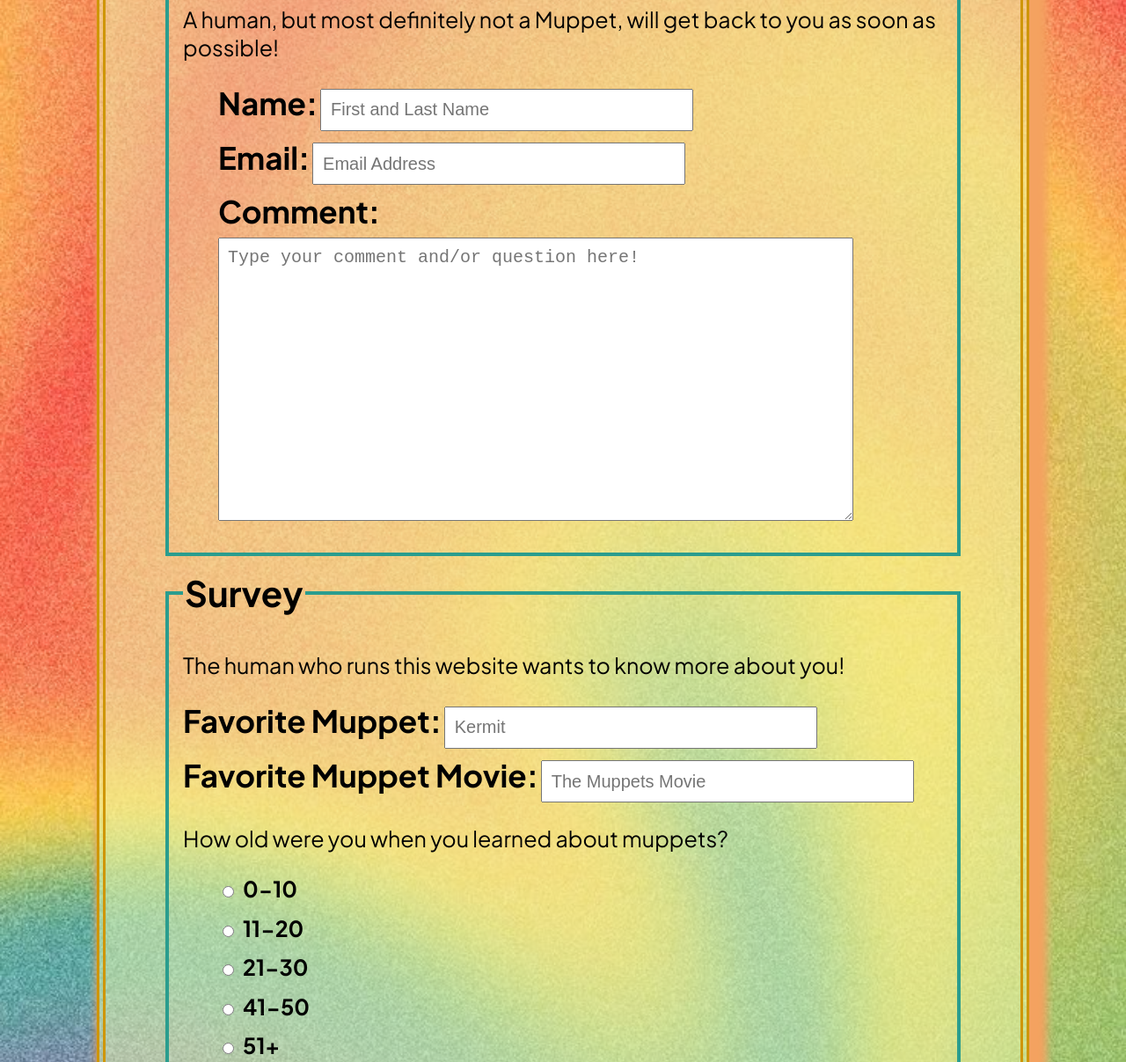
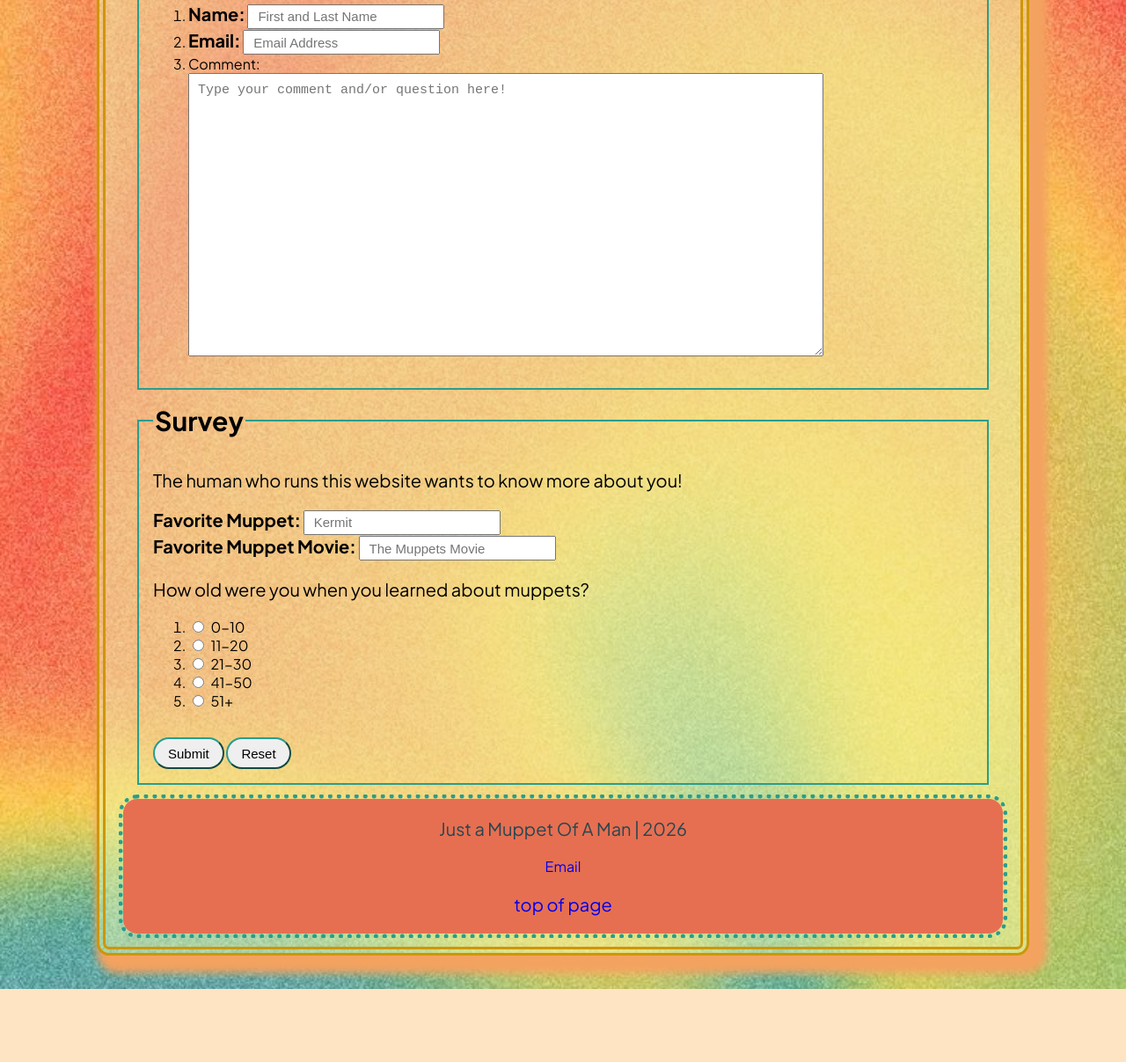
Before and after one commit to rosekatherineh/CAWT-Server, a plain HTML site: page finalproject/contactform.html in a window 1280 px wide. Shown: the part 420-1627 px from the top of the page at 88% size. After the commit the page ends 1544 px from the top, so only its background shows below. Drawn offline with Linux system fonts and the light colour scheme.

Commit message:
updated changes on website

```diff
--- a/finalproject/contactform.html
+++ b/finalproject/contactform.html
@@ -9,90 +9,84 @@
     <link rel="preconnect" href="https://fonts.gstatic.com" crossorigin>
     <link href="https://fonts.googleapis.com/css2?family=Plus+Jakarta+Sans:ital,wght@0,200..800;1,200..800&display=swap"
         rel="stylesheet">
-    <link rel="stylesheet" href="style.css">
+    <link rel="stylesheet" type="text/css" href="style.css">
     <style>
-        li {
-            list-style-type: none;
-            margin: 0.5em 0;
-        }
-
         fieldset {
-            border: 4px solid rgba(42, 157, 142);
-            padding: 1em;
-            margin: 1em 3em 1em 3em;
+            border: 2px solid rgba(42, 157, 142);
+            padding: 1em 1em 1em 1em;
+            margin: 1em 1em 1em 1em;
         }
 
         legend {
-            font-size: 40px;
+            font-size: 30px;
             font-weight: bolder;
         }
 
         label {
-            font-size: 35px;
+            font-size: 20px;
             font-weight: bold;
         }
 
         p {
-            font-size: 25px;
+            font-size: 20px;
         }
 
         placeholder {
-            font-size: 20px;
+            font-size: 15px;
         }
 
         input[type="text"],
-        input[type="email"] {
-            width: 100%;
-            padding: 0.5em;
-            font-size: 20px;
+        input[type="email"],
+        input[type="text"] {
+            width: 100px;
+            padding: 1px;
+            font-size: 15px;
         }
 
         textarea {
-            width: 100%;
+            width: 300px;
             padding: 0.5em;
-            font-size: 20px;
+            font-size: 15px;
         }
 
         input[type="submit"],
         input[type="reset"] {
-            font-size: 25px;
+            font-size: 15px;
             padding: 0.5em 1em;
             margin-top: 1em;
             border-radius: 5em;
-            border-color: rgba(42, 157, 142);
+            border-color: rgb(42, 157, 142);
         }
 
         input[type="radio"] {
             margin-right: .5em;
-            font-size: 20px;
+            font-size: 15px;
         }
 
         .radio-container {
-            font-size: 25px;
+            font-size: 15px;
         }
 
         input[type="text"],
-        input[type="email"] {
-            width: 400px;
-            /* Makes the text box narrower */
-            height: 24px;
-            /* Makes the text box shorter */
+        input[type="email"],
+        input[type="text"] {
+            width: 200px;
+            height: 4px;
             padding: 10px;
-            /* Keeps internal spacing small */
-            font-size: 20px;
-            /* Optional: adjusts text size to fit the smaller box */
+            font-size: 15px;
         }
 
         textarea {
             width: 700px;
             height: 300px;
             padding: 10px;
-            font-size: 20px;
+            font-size: 15px;
         }
     </style>
 </head>
 
 <body id="top">
+    <div id="wrapper">
         <header>
             <h1 id="head1">Contact a Human!</h1>
             <nav>
@@ -106,7 +100,6 @@
             </nav>
         </header>
         <main>
-        <div id="wrapper">
             <form action="https://webdevbasics.net/scripts/demo.php" method="post">
                 <fieldset>
                     <legend>Contact, Contact, Contact!</legend>
@@ -118,34 +111,33 @@
                         <li><label for="email">Email:</label>
                             <input type="email" name="email" id="email" placeholder="Email Address">
                         </li>
-                        <li><label for="comment">Comment:</label></li>
-                        <textarea name="comment" rows="20" cols="50"
+                        <li>Comment:<br>
+                            <textarea name="comment" rows="20" cols="40"
                                 placeholder="Type your comment and/or question here!"></textarea>
+                        </li>
+                    </ol>
+
                 </fieldset>
                 <fieldset>
                     <legend>Survey</legend>
                     <p>The human who runs this website wants to know more about you!</p>
-                    <li><label for="favmuppet">Favorite Muppet:</label>
-                        <input type="text" name="favmuppet" id="favmuppet" placeholder="Kermit" maxlength="100">
-                    </li>
-                    <li><label for="favmovie">Favorite Muppet Movie:</label>
+                    <label for="favmuppet">Favorite Muppet:</label>
+                    <input type="text" name="favmuppet" id="favmuppet" placeholder="Kermit" maxlength="100"><br>
+                    <label for="favmovie">Favorite Muppet Movie:</label>
                     <input type="text" name="favmovie" id="favmovie" placeholder="The Muppets Movie">
-                    </li>
-                    <li>
                     <p>How old were you when you learned about muppets?</p>
+                    <input type="hidden" name="age" value="value">
                     <ol>
-                            <label class="radio-container">
                         <li><input type="radio" name="age" value="0-10">0-10</li>
                         <li><input type="radio" name="age" value="11-20">11-20</li>
                         <li><input type="radio" name="age" value="21-30">21-30</li>
                         <li><input type="radio" name="age" value="41-50">41-50</li>
                         <li><input type="radio" name="age" value="51+">51+</li>
-                            </label>
                     </ol>
-                    </li>
-                    </ol>
+
                     <input type="Submit" value="Submit">
                     <input type="Reset" value="Reset">
+                </fieldset>
             </form>
         </main>
         <footer>
```
Also changed, not shown: finalproject/cast.html (+2 -2 lines), finalproject/henson.html (+1 -1 lines), finalproject/index.html (+12 -8 lines), finalproject/media.html (+55 -91 lines). Lines whose indentation alone changed are shown as unchanged.
